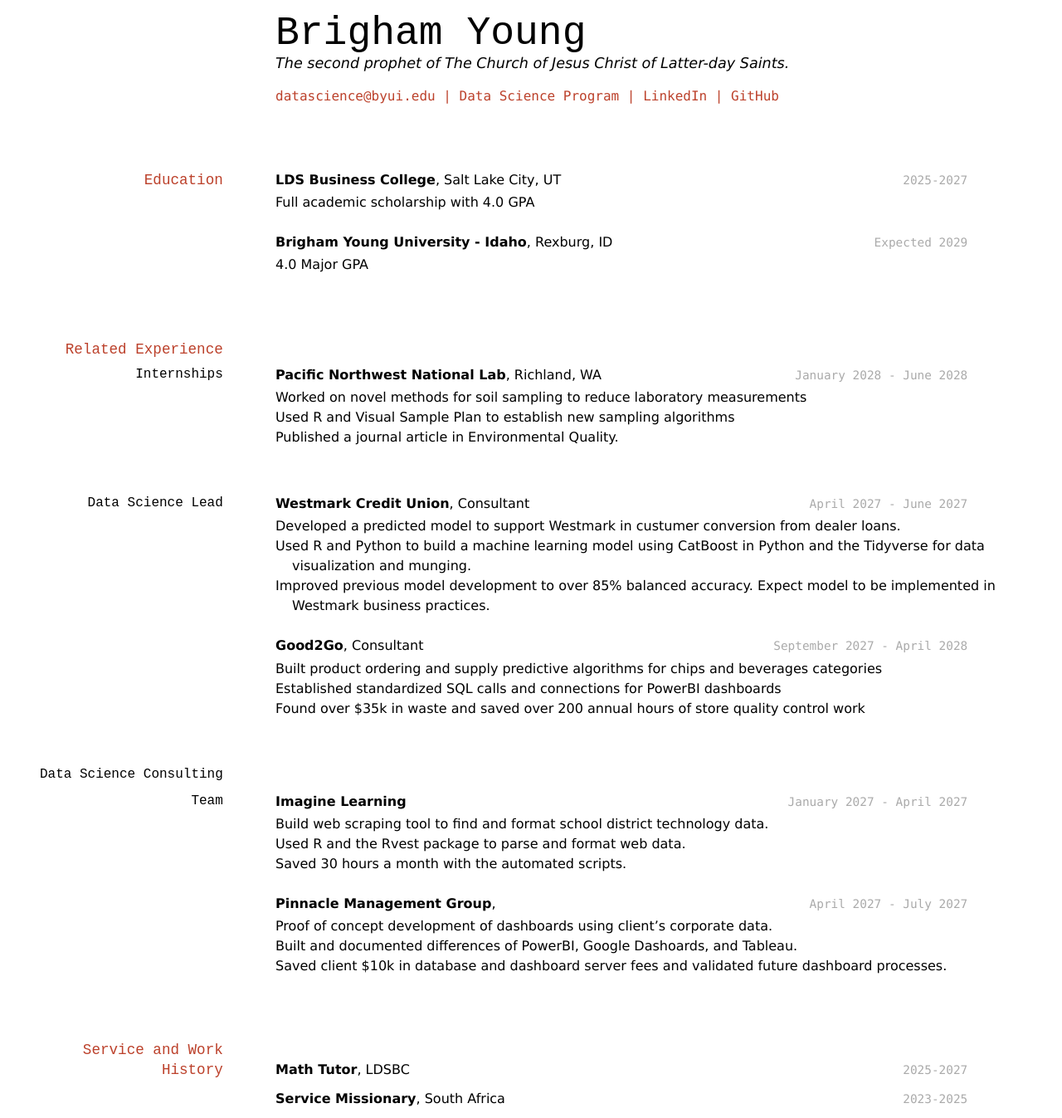
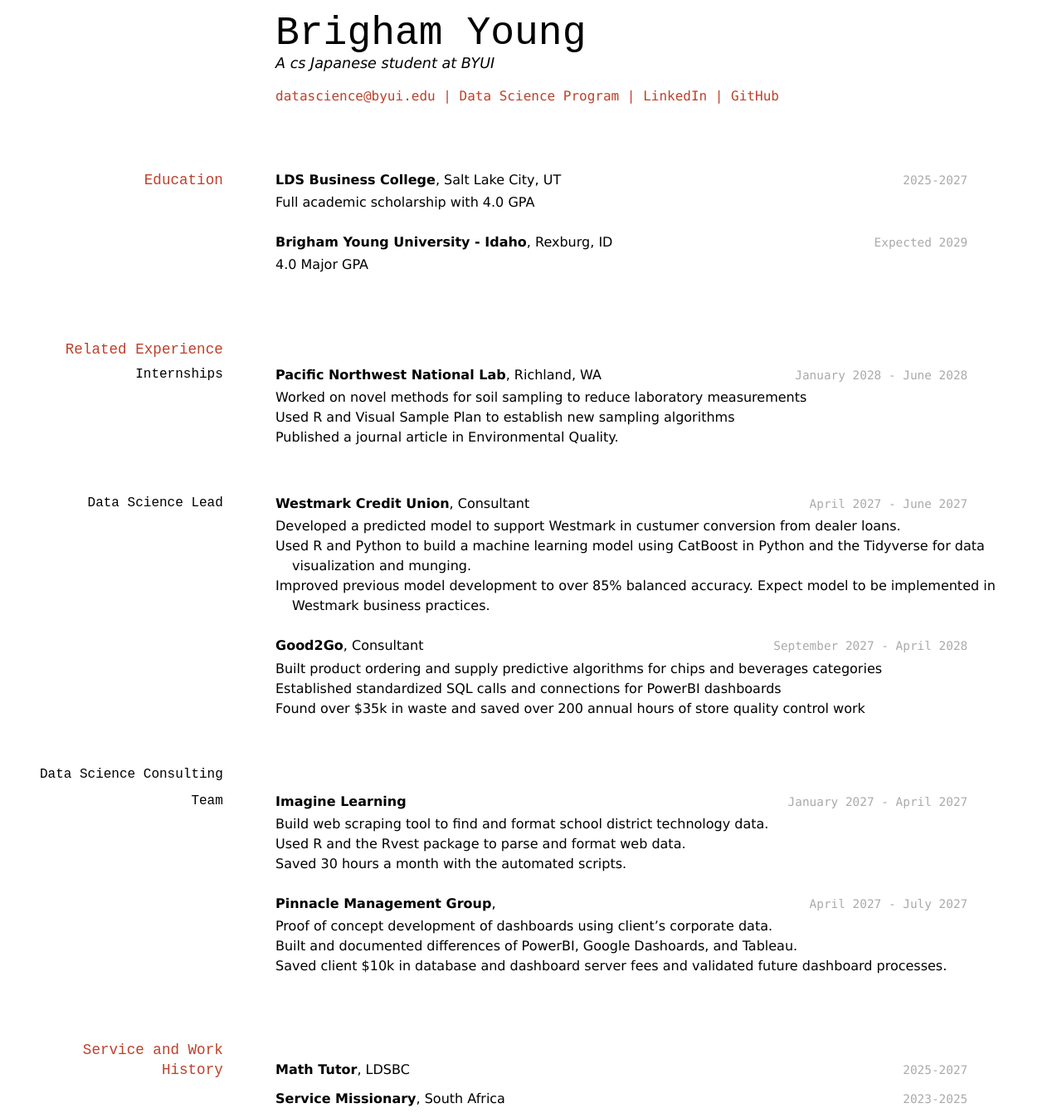
Before and after one commit to reignslau/Masahiro_Takechi_Resume_sp22_ds250, a Jekyll site: the page built from docs/index.md, in a window 1280 px wide. Shown: the whole page at 83% size. Built offline with Jekyll 4.4.1, drawn with Linux system fonts in a browser that asks for light colours.

Commit message:
Update index.md

```diff
--- a/docs/index.md
+++ b/docs/index.md
@@ -1,9 +1,9 @@
 ---
 layout: cv
-title: Brigham Young's Resume
+title: Masahiro Takechi's Resume
 ---
 # Brigham Young
-The second prophet of The Church of Jesus Christ of Latter-day Saints.
+A cs Japanese student at BYUI
 
 <div id="webaddress">
 <a href="datascience@byui.edu">datascience@byui.edu</a>
```
